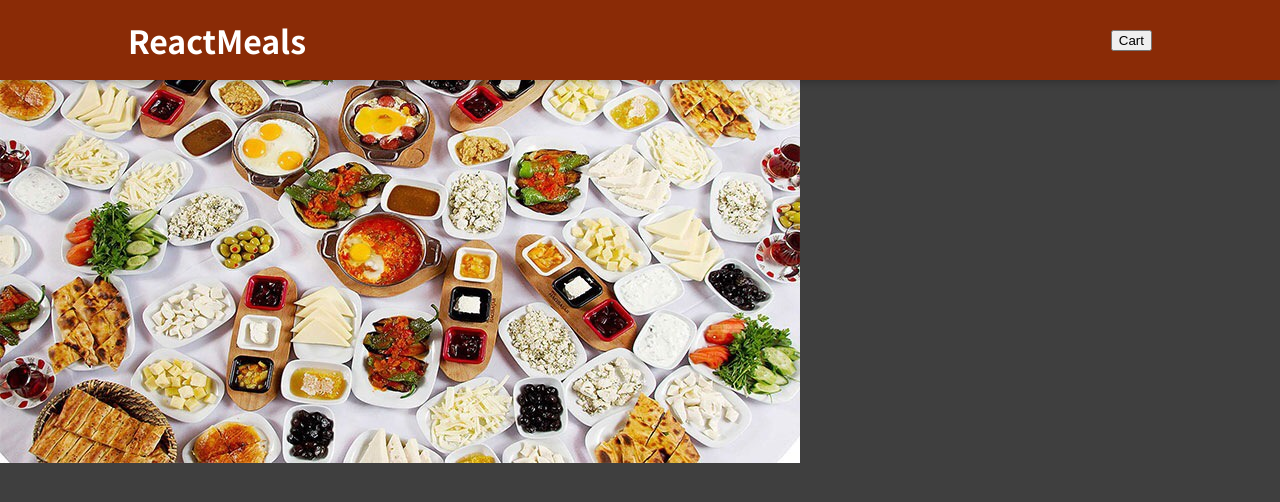
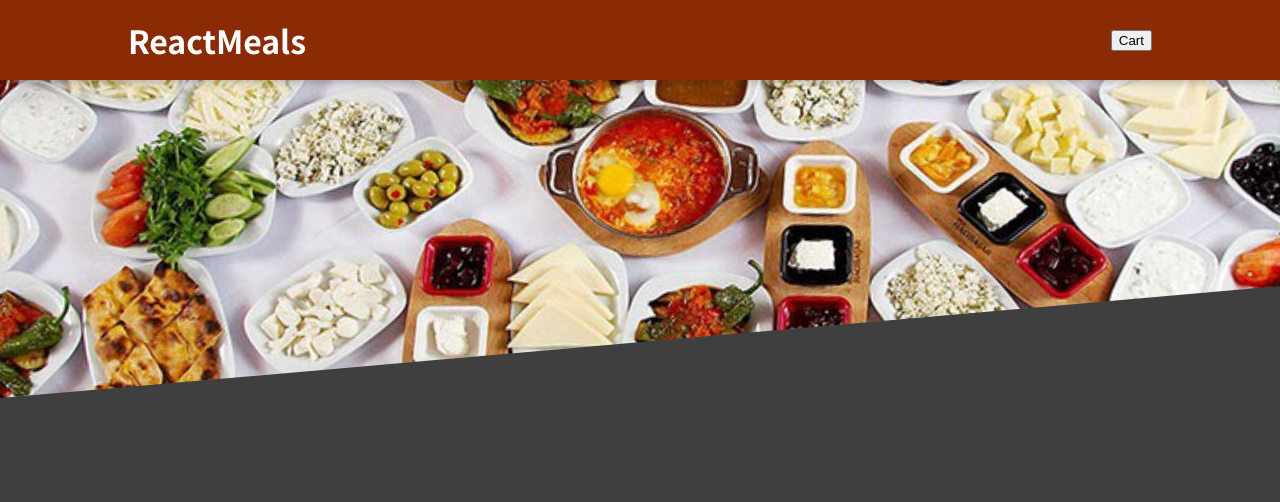
Before and after one commit to fatmakahveci/react-ts-food-order, a Next.js app: page / in a window 1280 px wide. Shown: the top 502 px of the page. Built offline with nearby package versions, Linux system fonts and the light colour scheme.

Commit message:
Header is completed.

```diff
--- a/src/app/components/Layout/Header.tsx
+++ b/src/app/components/Layout/Header.tsx
@@ -11,7 +11,7 @@ const Header = (): JSX.Element => {
         <h1>ReactMeals</h1>
         <button>Cart</button>
       </header>
-      <div>
+      <div className="main-image">
         <Image src={mealsImage} alt="A table full of delicious food!" />
       </div>
     </>
```
